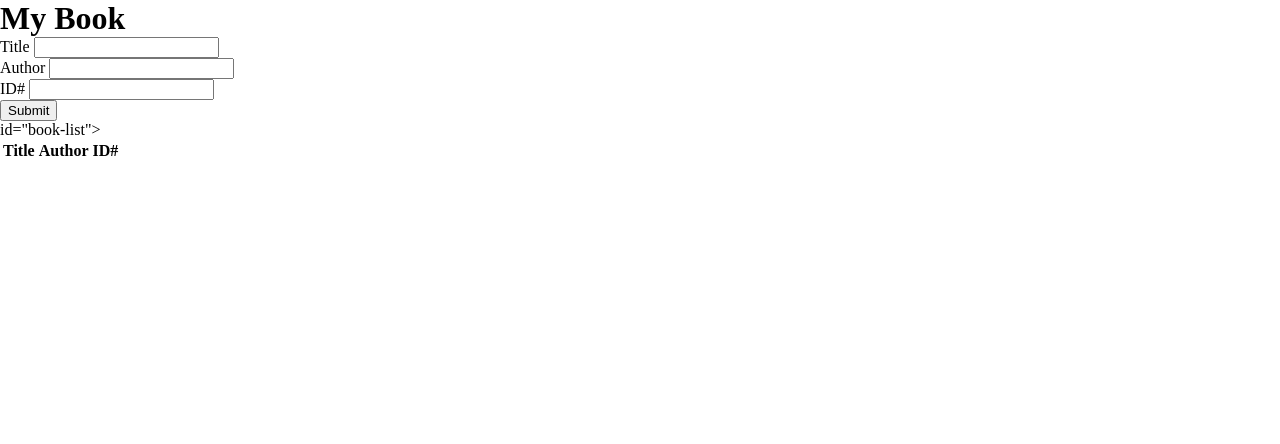
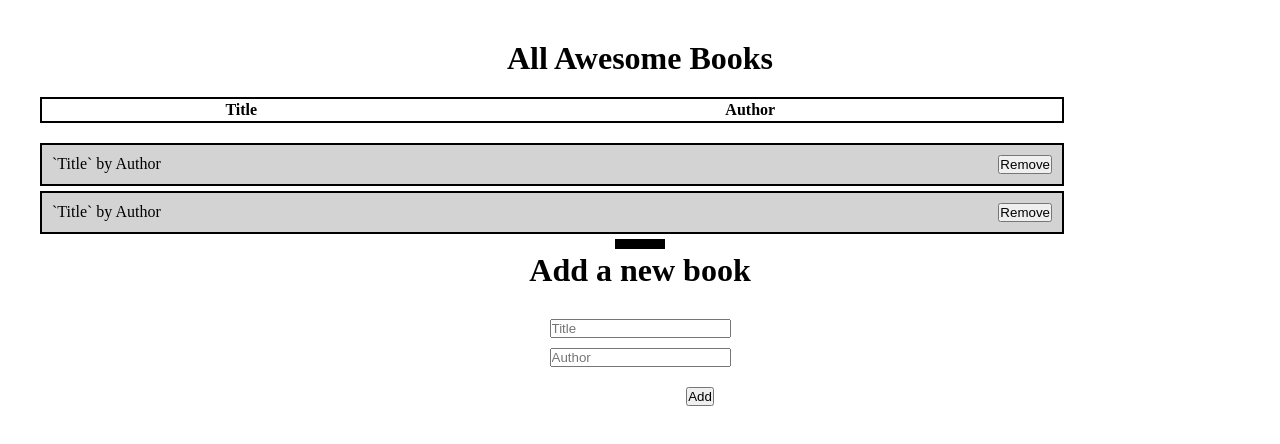
Before and after one commit to ppmarq1/Porfolio-Awesome-Books, a website with bundled scripts: page index.html in a window 1280 px wide. Built offline with nearby package versions, Linux system fonts and the light colour scheme.

Commit message:
CSS design for form & display book gallery

```diff
--- a/index.html
+++ b/index.html
@@ -9,36 +9,41 @@
   </head>
   <body>
     <div class="container">
-      <h1>My Book</h1>
-          <form id="book-form">
-            <div class="form-group">
-              <label for="Title">Title</label>
-              <input type="text" id="title"
-              class="form-control">
-            </div>
-            <div class="form-group">
-              <label for="Author">Author</label>
-              <input type="text" id="author"
-               class="form-control">
-            </div>
-            <div class="form-group">
-              <label for="idnumber">ID#</label>
-              <input type="text" id="idnumber"
-              class="form-control">
-            </div>
-           <input type="submit" name="" id="Add Book">
-          </form>
+      <h1>All Awesome Books</h1>
       <table class="table">
         <thead>
           <tr>
             <th>Title</th>
             <th>Author</th>
-                <th>ID#</th>
-                <th></th>
           </tr>
         </thead>
-            <tbody> id="book-list"></tbody>
+        <tbody id="book-list"></tbody>
       </table>
+      <div class="display-media">
+        <div class="book-data">`Title` by Author</div>
+        <button class="btn">Remove</button>
+      </div>
+      <div class="display-media">
+        <div class="book-data">`Title` by Author</div>
+        <button class="btn">Remove</button>
+      </div>
+      <div class="line"></div>
+      <div class="form-content">
+        <h1>Add a new book</h1>
+        <form id="book-form">
+          <div class="form-group">
+            <label for="Title"></label>
+            <input type="text" id="title"
+            class="form-control" placeholder="Title">
+          </div>
+          <div class="form-group">
+            <label for="Author"></label>
+            <input type="text" id="author"
+             class="form-control" placeholder="Author">
+          </div>
+         <button type="button" id="Add-Book">Add</button>
+        </form>
+      </div>
     </div>
     <script src="refactor.js"></script>
   </body>
--- a/style.css
+++ b/style.css
@@ -1,3 +1,61 @@
 * {
   margin: 0;
+  padding: 0;
+  box-sizing: border-box;
 }
+
+body {
+  margin: 0;
+  padding: 0;
+  text-align: center;
+}
+
+.line {
+  border: 5px solid black;
+  width: 50px;
+  margin: auto;
+}
+
+.form-content {
+  display: flex;
+  max-height: 100px;
+  height: auto;
+  flex-direction: column;
+  justify-content: center;
+  align-content: center;
+  margin: 25px;
+}
+
+#book-form {
+  margin: 20px;
+}
+
+#book-form > * {
+  margin: 10px;
+}
+
+#Add-Book {
+  margin-left: 130px;
+}
+
+h1 {
+  margin-top: 40px;
+}
+
+/* Table section */
+
+.table {
+  border: 2px solid black;
+  margin: 20px 40px 20px 40px;
+  width: 80%;
+}
+
+.display-media {
+  border: 2px solid black;
+  margin: 5px 40px 5px 40px;
+  padding: 10px;
+  width: 80%;
+  display: flex;
+  justify-content: space-between;
+  background-color: lightgray;
+}
```
Lines whose indentation alone changed are shown as unchanged.
